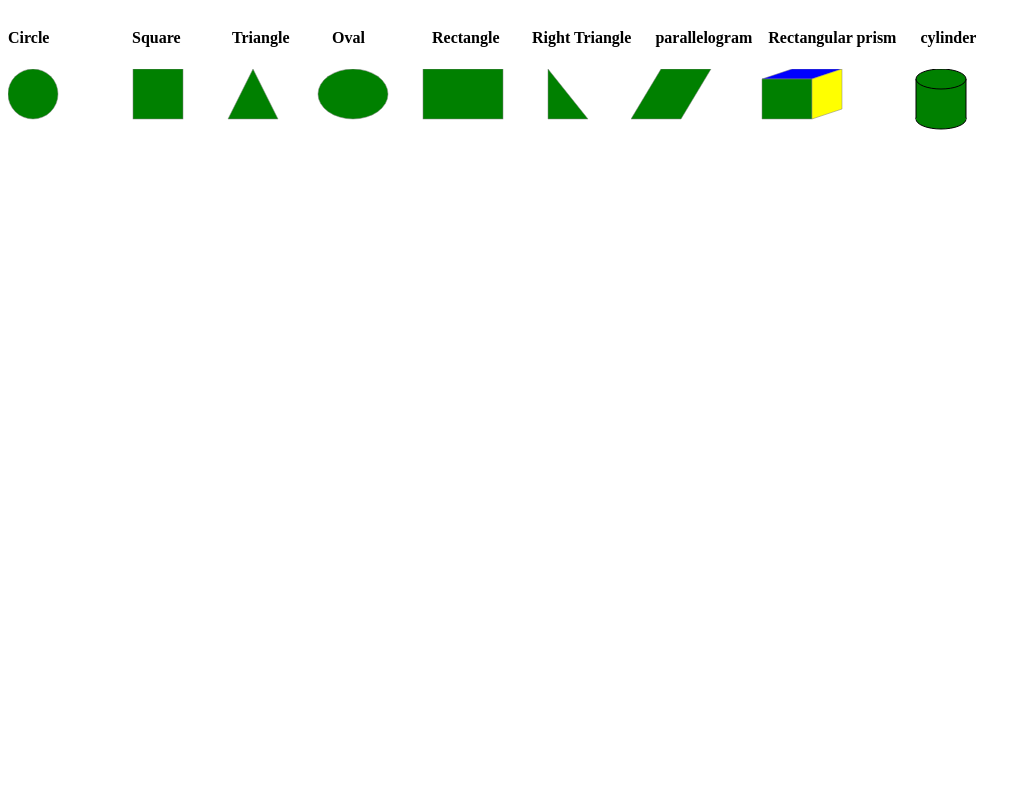
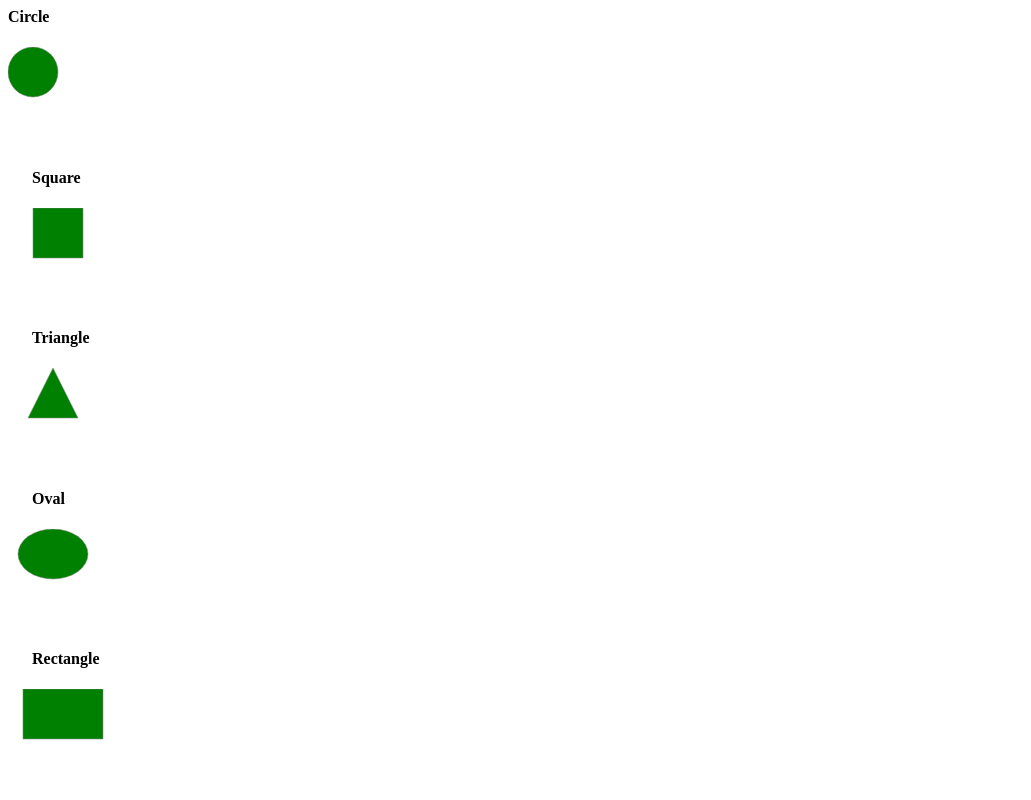
Before and after one commit to joelsebbu/InWeb, a plain HTML site: page assign_002_svgShape/index.html in a window 1280 px wide. Shown: the top 800 px of the page, without its empty margins (0-1031 px from the left). Drawn offline with Linux system fonts and the light colour scheme.

Commit message:
complete

```diff
--- a/assign_002_svgShape/index.html
+++ b/assign_002_svgShape/index.html
@@ -1,49 +1,54 @@
 <html>
    <body>
-        <div style="float: left;">
+        <div style="display: block;">
+            <div>
                 <h4>Circle</h4>
                 <svg height=100 width=100>
                     <circle cx="25" cy="25" r="25" stroke="gray" stroke-width="0.5" fill="green" />
                 </svg>
             </div>
 
-        <div style="float: left;">
+            <div>
                 <h4> &nbsp;&nbsp;&nbsp;&nbsp;&nbsp;&nbsp;Square</h4>
                 <svg height=100 width=100>
                     <rect x="25" y="0" width="50" height="50" stroke="gray" stroke-width="0.5" fill="green" />
                 </svg>
             </div>
-        <div style="float: left;">
+            <div >
                 <h4> &nbsp;&nbsp;&nbsp;&nbsp;&nbsp;&nbsp;Triangle</h4>
                 <svg height=100 width=100>
                     <polygon points="45,0 70,50 20,50" stroke="gray" stroke-width="0.5" fill="green" />
                 </svg>
             </div>
-        <div style="float: left;">
+            <div >
                 <h4> &nbsp;&nbsp;&nbsp;&nbsp;&nbsp;&nbsp;Oval</h4>
                 <svg height=100 width=100>
                     <ellipse cx="45" cy="25" rx="35" ry="25" stroke="gray" stroke-width="0.5" fill="green" />
                 </svg>
             </div>
-        <div style="float: left;">
+        </div>
+        <div style="display: block;">
+            <div >
                 <h4> &nbsp;&nbsp;&nbsp;&nbsp;&nbsp;&nbsp;Rectangle</h4>
                 <svg height=100 width=100>
                     <rect x="15" y="0" width="80" height="50" stroke="gray" stroke-width="0.5" fill="green" />
                 </svg>
             </div>
-        <div style="float: left;">
+            <div >
                 <h4> &nbsp;&nbsp;&nbsp;&nbsp;&nbsp;&nbsp;Right Triangle</h4>
                 <svg height=100 width=100>
                     <polygon points="40,0 40,50 80,50" stroke="gray" stroke-width="0.5" fill="green" />
                 </svg>
             </div>
-        <div style="float: left;">
+            <div >
                 <h4> &nbsp;&nbsp;&nbsp;&nbsp;&nbsp;&nbsp;parallelogram</h4>
                 <svg height=100 width=100>
                     <polygon points="30,0 0,50 50,50 80,0" stroke="gray" stroke-width="0.5" fill="green" />
                 </svg>
             </div>
-        <div style="float: left;">
+        </div>
+        <div style="display: block;">
+            <div >
                 <h4> &nbsp;&nbsp;&nbsp;&nbsp;Rectangular prism</h4>
                 <svg height=100 width=100>
                     <polygon points="40,0 10,10 60,10 90,0" stroke="gray" stroke-width="0.5" fill="blue" />
@@ -51,7 +56,7 @@
                     <polygon points="60,10 60,50 90,40 90,0" stroke="gray" stroke-width="0.5" fill="yellow" />
                 </svg>
             </div>
-        <div style="float: left;">
+            <div>
                 <h4> &nbsp;&nbsp;&nbsp;&nbsp;&nbsp;&nbsp;cylinder</h4>
                 <svg height=100 width=100>
                     <ellipse cx="45" cy="50" rx="25" ry="10" stroke="black" stroke-width="1" fill="green" />
@@ -60,5 +65,12 @@
                     <line x1="20" y1="50" x2="70" y2="50" style="stroke:green;stroke-width:2" />
                 </svg>
             </div>
+            <div>
+                <h4> &nbsp;&nbsp;&nbsp;&nbsp;&nbsp;&nbsp;star</h4>
+                <svg height=100 width=100>
+                    <polygon points="50,0 20,80 100,30 0,30 80,80" style="stroke:green;stroke-width:2;" />
+                </svg>
+            </div>
+        </div>
    </body>
 </html>
```
Lines whose indentation alone changed are shown as unchanged.
